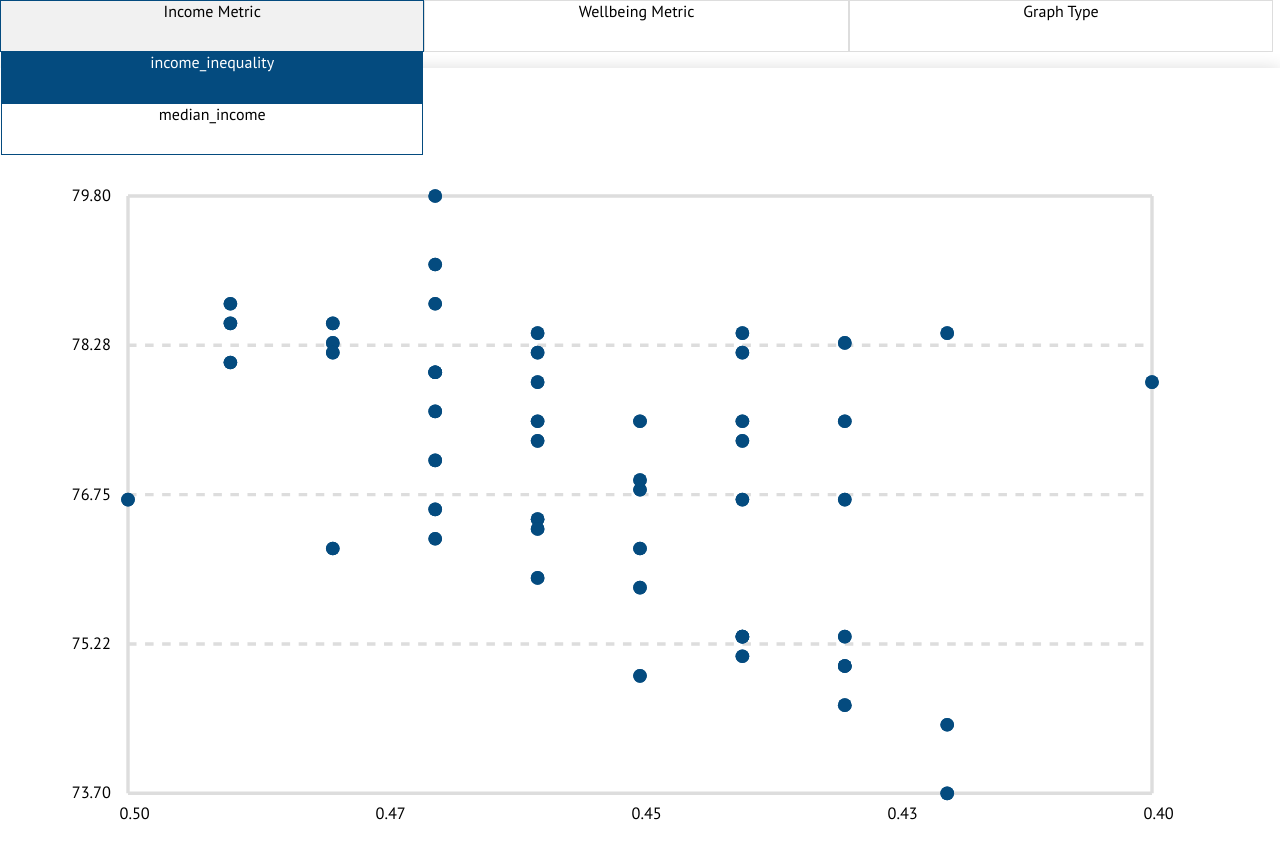
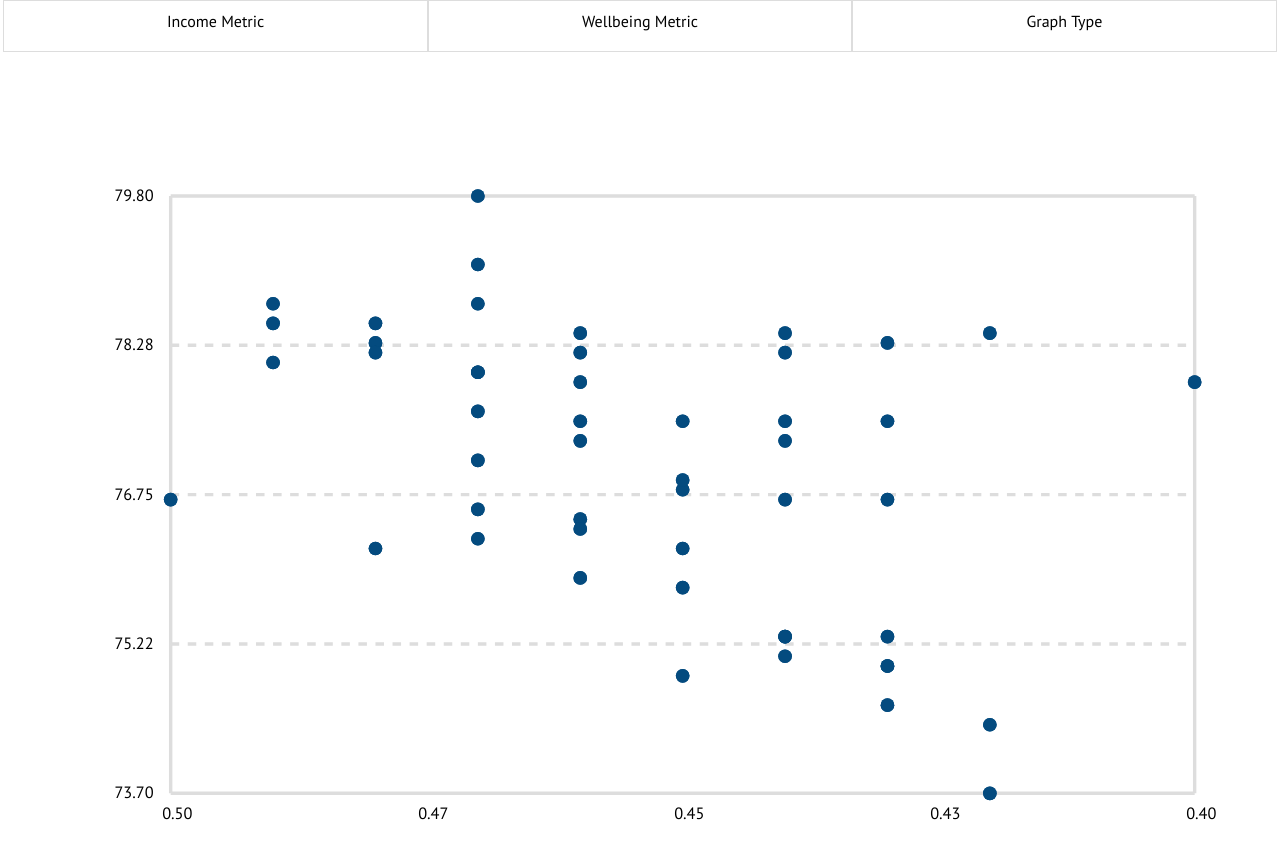
Before and after one commit to fjlanasa/inequality-visualization, a React app: page / in a window 1280 px wide. Built offline with nearby package versions, Linux system fonts and the light colour scheme.

Commit message:
some styling

```diff
--- a/src/components/Graph/Graph.js
+++ b/src/components/Graph/Graph.js
@@ -5,8 +5,8 @@ import LabelCollection from './../LabelCollection/LabelCollection';
 
 export default function Graph(props) {
   let margin = {
-    left: 75,
-    right: 75,
+    left: 100,
+    right: 50,
     top: 75,
     bottom: 75
   }
--- a/src/components/Graph/Graph.scss
+++ b/src/components/Graph/Graph.scss
@@ -12,7 +12,7 @@ circle {
 .x-axis-lines {
   stroke-dasharray: 5,5;
 }
-
-.graph-container {
-  box-shadow: 0 0 1em #ddd;
-}
+//
+// .graph-container {
+//   box-shadow: 0 0 1em #ddd;
+// }
--- a/src/components/LabelCollection/LabelCollection.js
+++ b/src/components/LabelCollection/LabelCollection.js
@@ -5,7 +5,7 @@ import metricKey from './../../metricKey';
 export default function LabelCollection(props) {
   let labels,
       {height, width, margin, incomeMetric, wellbeingMetric, maxIncomeMetric, minIncomeMetric, maxWellbeingMetric, minWellbeingMetric, graphType, position} = props;
-  if (props.position === 'y-left') {
+  if (position === 'y-left') {
     labels = [0, .25, .5, .75, 1].map((pct, index) => {
       let yCoord = pct * height + margin.top,
           labelText = metricKey[wellbeingMetric].format(minWellbeingMetric + ((maxWellbeingMetric - minWellbeingMetric)  * (1 - pct))) || minWellbeingMetric;
@@ -13,7 +13,7 @@ export default function LabelCollection(props) {
         <text className={`axis-label ${wellbeingMetric}`} textAnchor='end' x={margin.left - 10} y={yCoord + 3} key={index}>{labelText}</text>
       );
     });
-  } else if (props.position === 'y-right' && graphType === 'slope') {
+  } else if (position === 'y-right' && graphType === 'slope') {
     labels = [0, .25, .5, .75, 1].map((pct, index) => {
       let yCoord = pct * height + margin.top,
           labelText = metricKey[incomeMetric].format(minIncomeMetric + ((maxIncomeMetric - minIncomeMetric)  * (1 - pct))) || minIncomeMetric;
@@ -21,7 +21,7 @@ export default function LabelCollection(props) {
         <text className={`axis-label ${incomeMetric}`} x={margin.left + width + 10} y={yCoord + 3} key={index}>{labelText}</text>
       );
     });
-  } else if (props.position === 'x' && graphType === 'scatter') {
+  } else if (position === 'x' && graphType === 'scatter') {
     labels = [0, .25, .5, .75, 1].map((pct, index) => {
       let xCoord = pct * width + margin.left,
           labelText = metricKey[incomeMetric].format(minIncomeMetric + ((maxIncomeMetric - minIncomeMetric)  * (1 - pct))) || minIncomeMetric;
--- a/src/components/RadioButton/RadioButton.js
+++ b/src/components/RadioButton/RadioButton.js
@@ -1,12 +1,14 @@
 import React from 'react';
 import './RadioButton.css';
+import metricKey from './../../metricKey';
 
 export default function RadioButton(props) {
+  let text = metricKey[props.value].formatted_label;
   return (
     <label>
       <input type='radio' name={props.name} value={props.value} checked={props.checked} onChange={props.handleChange} />
       <div>
-        {props.value}
+        <p>{text}</p>
       </div>
     </label>
   );
--- a/src/components/RadioButton/RadioButton.scss
+++ b/src/components/RadioButton/RadioButton.scss
@@ -7,6 +7,14 @@ input[type=radio] {
 
   &+ div {
     background-color: #fff;
+    padding: 5px;
+    display: flex;
+    justify-content: center;
+    align-items: center;
+
+    p {
+      margin: 0 auto;
+    }
   }
 
   &:checked + div {
--- a/src/components/StateDataPlot/StateDataPlot.js
+++ b/src/components/StateDataPlot/StateDataPlot.js
@@ -25,7 +25,7 @@ export default function StateData(props) {
           incomeCoord,
           wellbeingCoord;
 
-  let circleClass = (hoveredState && state.state_abbrev != hoveredState.state_abbrev ? 'opaque' : '');
+  let circleClass = (hoveredState && state.state_abbrev !== hoveredState.state_abbrev ? 'opaque' : '');
 
   if (props.graphType === 'scatter') {
     incomeCoord = incomePct * width + margin.left;
--- a/src/components/Tooltip/Tooltip.js
+++ b/src/components/Tooltip/Tooltip.js
@@ -4,6 +4,7 @@ import metricKey from './../../metricKey';
 
 export default function Tooltip(props) {
   let {hoveredState, incomeMetric, wellbeingMetric, tooltipStyle} = props;
+
   if (hoveredState) {
     return (
       <div className='tooltip' style={tooltipStyle}>
--- a/src/components/Tooltip/Tooltip.scss
+++ b/src/components/Tooltip/Tooltip.scss
@@ -1,5 +1,7 @@
 .tooltip {
   box-shadow: 0 0 1em #ddd;
+  border: 1px solid black;
+  border-radius: 2px;
   position: absolute;
   padding: 1em;
   background-color: #ddd;
--- a/src/containers/App.js
+++ b/src/containers/App.js
@@ -20,7 +20,7 @@ export default class App extends Component {
     this.handleMouseLeave = this.handleMouseLeave.bind(this);
     this.handleChange = this.handleChange.bind(this);
     this.handleClickOutDash = this.handleClickOutDash.bind(this);
-    this.handleDashButtonClick = this.handleDashButtonClick.bind(this);
+    this.handleDashButtonSelect = this.handleDashButtonSelect.bind(this);
   }
 
   handleChange(e) {
@@ -50,7 +50,7 @@ export default class App extends Component {
     this.setState({selectedDashButton: null});
   }
 
-  handleDashButtonClick(e) {
+  handleDashButtonSelect(e) {
     e.stopPropagation();
     this.setState({selectedDashButton: e.currentTarget.dataset.selector});
   }
@@ -59,20 +59,19 @@ export default class App extends Component {
     let incomeMetrics = ['income_inequality', 'median_income'],
         wellbeingMetrics = ['life_expectancy', 'teen_births', 'homicides', 'imprisonment', 'drop_outs'],
         graphTypes = ['scatter', 'slope'];
-
     return (
       <div onClick={this.handleClickOutDash}>
         <div className='data-selector-collection'>
-          <div className={`${(this.state.selectedDashButton === 'income' ? 'selected' : '')} data-selector income-metric`} data-selector='income' onClick={this.handleDashButtonClick} onMouseEnter={this.handleClickOutDash}>
-            <div className='selector-btn'>Income Metric</div>
+          <div className={`${(this.state.selectedDashButton === 'income' ? 'selected' : '')} data-selector income-metric`} data-selector='income' onClick={this.handleDashButtonSelect} onMouseEnter={this.handleDashButtonSelect} onMouseLeave={this.handleClickOutDash} >
+            <div className='selector-btn'><p>Income <span className='medium-up-label'>Metric</span></p></div>
             <RadioButtonCollection name='incomeMetric' options={incomeMetrics} handleChange={this.handleChange} {...this.state}/>
           </div>
-          <div className={`${(this.state.selectedDashButton === 'wellbeing' ? 'selected' : '')} data-selector wellbeing-metic`} data-selector='wellbeing' onClick={this.handleDashButtonClick} onMouseEnter={this.handleClickOutDash}>
-            <div className='selector-btn'>Wellbeing Metric</div>
+          <div className={`${(this.state.selectedDashButton === 'wellbeing' ? 'selected' : '')} data-selector wellbeing-metic`} data-selector='wellbeing' onClick={this.handleDashButtonSelect} onMouseEnter={this.handleDashButtonSelect} onMouseLeave={this.handleClickOutDash}>
+            <div className='selector-btn'><p>Wellbeing <span className='medium-up-label'>Metric</span></p></div>
             <RadioButtonCollection name='wellbeingMetric' options={wellbeingMetrics} handleChange={this.handleChange} {...this.state}/>
           </div>
-          <div className={`${(this.state.selectedDashButton === 'chart' ? 'selected' : '')} data-selector chart-type`} data-selector='chart' onClick={this.handleDashButtonClick} onMouseEnter={this.handleClickOutDash}>
-            <div className='selector-btn'>Graph Type</div>
+          <div className={`${(this.state.selectedDashButton === 'chart' ? 'selected' : '')} data-selector chart-type`} data-selector='chart' onClick={this.handleDashButtonSelect} onMouseEnter={this.handleDashButtonSelect} onMouseLeave={this.handleClickOutDash}>
+            <div className='selector-btn'><p>Graph <span className='medium-up-label'>Type</span></p></div>
             <RadioButtonCollection name='graphType' options={graphTypes} handleChange={this.handleChange} {...this.state}/>
           </div>
         </div>
--- a/src/containers/App.scss
+++ b/src/containers/App.scss
@@ -1,3 +1,8 @@
+.data-selector-collection {
+  display: flex;
+  justify-content: center;
+}
+
 .data-selector {
   border: 1px solid #ddd;
   position: relative;
@@ -6,10 +11,35 @@
   text-align: center;
   height: 50px;
 
+  // @media (min-width: 700px) {
+  //   width: 30%;
+  //
+  //   &:first-child {
+  //     border-top-left-radius: 10px;
+  //     border-bottom-left-radius: 10px;
+  //   }
+  //
+  //   &:last-child {
+  //     border-top-right-radius: 10px;
+  //     border-bottom-right-radius: 10px;
+  //   }
+  // }
+
   .selector-btn {
     height: 100%;
 
+    p {
+      margin: 0 auto;
+      transform: translateY(50%);
+    }
 
+    .medium-up-label {
+      display: none;
+
+      @media (min-width: 700px) {
+        display: inline-block;
+      }
+    }
   }
   .radio-collection {
     display: none;
@@ -17,7 +47,6 @@
 
   &:hover,
   &.selected {
-    border: 1px solid #044B7F;
 
     .selector-btn {
       background-color: #F1F1F1;
@@ -25,14 +54,15 @@
 
     .radio-collection {
       position: absolute;
-      display: block;
+      display: flex;
+      flex-direction: column;
       z-index: 1;
       width: 100%;
 
       div {
         border: 1px solid #044B7F;
         cursor: pointer;
-        height: 50px;
+        min-height: 50px;
 
         &:hover {
           text-decoration: underline;
--- a/src/metricKey.js
+++ b/src/metricKey.js
@@ -1,4 +1,4 @@
-export default {
+let key = {
   'income_inequality': {
     formatted_label: 'Gini coefficient',
     description: 'State-level Gini coefficient based on household income (1999).',
@@ -56,4 +56,12 @@ export default {
       return `${value.toFixed(2)}%`;
     }
   },
-}
+  'scatter': {
+    'formatted_label': 'Scatter Plot'
+  },
+  'slope': {
+    'formatted_label': 'Slope Graph'
+  }
+};
+
+export default key;
```
